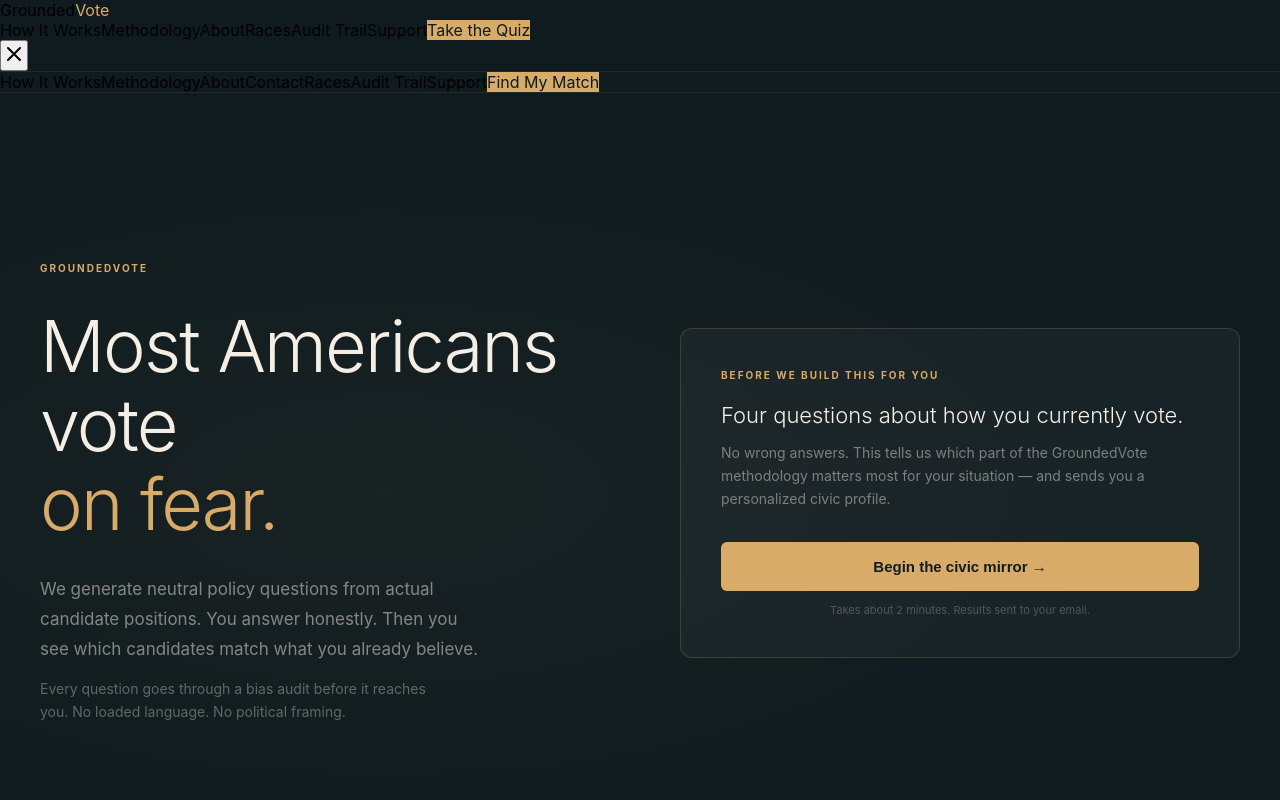
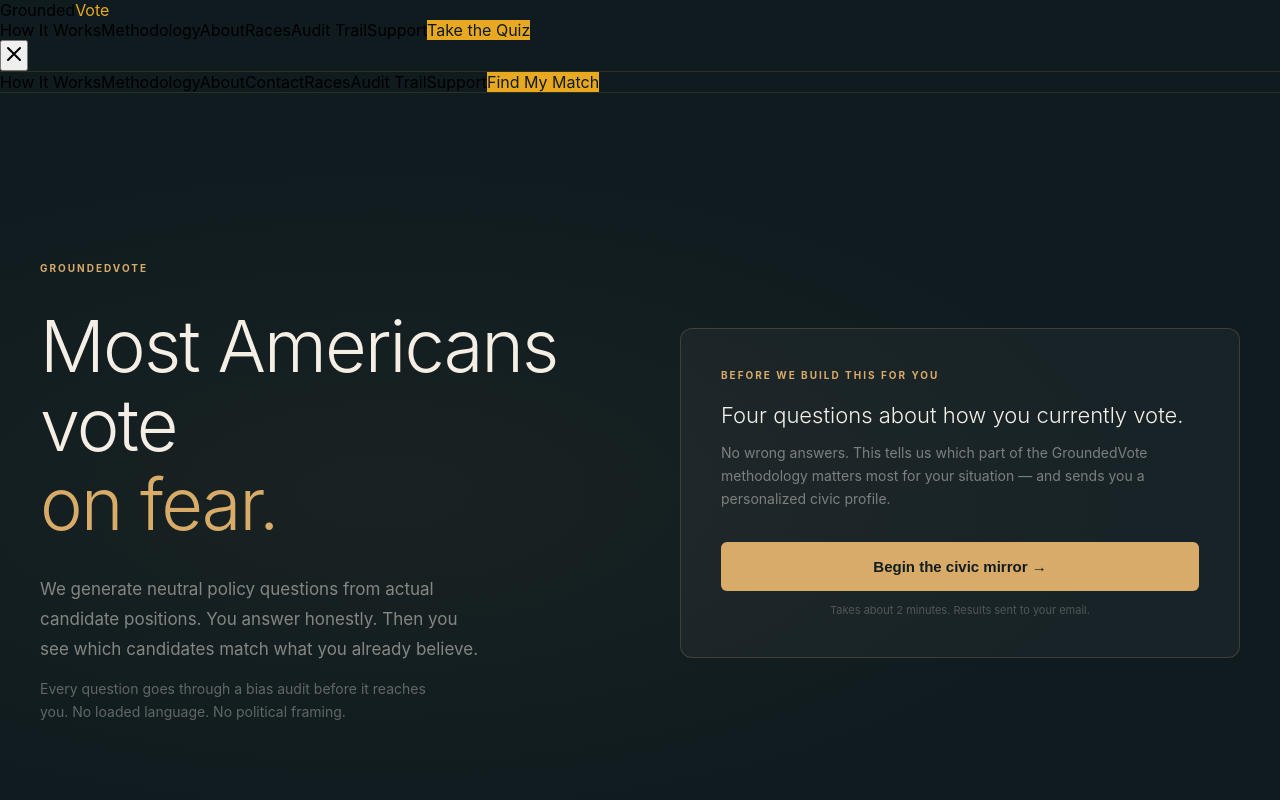
Before and after one commit to thefoundedproject/groundedvote-site, a Next.js app: page / in a window 1280 px wide. Both pictures are taken after a click on the button "Menu". Shown: the top 800 px of the page. Built offline with nearby package versions, Linux system fonts and the light colour scheme.

Commit message:
Update layout.js

```diff
--- a/app/layout.js
+++ b/app/layout.js
@@ -89,10 +89,10 @@
   const [menuOpen, setMenuOpen] = useState(false)
 
   return (
-    <nav style={{ backgroundColor: '#0F1B1F', borderBottom: menuOpen ? '1px solid rgba(216,171,105,0.1)' : 'none' }} className="fixed top-0 left-0 right-0 z-50 px-6 py-4">
+    <nav style={{ backgroundColor: '#0F1B1F', borderBottom: menuOpen ? '1px solid rgba(232,168,32,0.15)' : 'none' }} className="fixed top-0 left-0 right-0 z-50 px-6 py-4">
       <div className="max-w-6xl mx-auto flex items-center justify-between">
         <a href="/" className="text-white font-semibold text-lg tracking-wide">
-          Grounded<span style={{ color: '#D8AB69' }}>Vote</span>
+          Grounded<span style={{ color: '#E8A820' }}>Vote</span>
         </a>
         <div className="hidden md:flex items-center gap-8">
           <a href="/how-it-works" className="text-gray-300 hover:text-white text-sm transition-colors">How It Works</a>
@@ -101,7 +101,7 @@
           <a href="/races" className="text-gray-300 hover:text-white text-sm transition-colors">Races</a>
           <a href="/audit" className="text-gray-300 hover:text-white text-sm transition-colors">Audit Trail</a>
           <a href="/support" className="text-gray-300 hover:text-white text-sm transition-colors">Support</a>
-          <a href="/#quiz" style={{ backgroundColor: '#D8AB69', color: '#0F1B1F' }} className="px-4 py-2 text-sm font-semibold rounded hover:opacity-90 transition-opacity">
+          <a href="/#quiz" style={{ backgroundColor: '#E8A820', color: '#0F1B1F' }} className="px-4 py-2 text-sm font-semibold rounded hover:opacity-90 transition-opacity">
             Take the Quiz
           </a>
         </div>
@@ -124,7 +124,7 @@
 
       {/* Mobile menu */}
       {menuOpen && (
-        <div style={{ backgroundColor: '#0F1B1F', borderTop: '1px solid rgba(216,171,105,0.1)' }} className="md:hidden px-6 py-4 flex flex-col gap-4 mt-2">
+        <div style={{ backgroundColor: '#0F1B1F', borderTop: '1px solid rgba(232,168,32,0.15)' }} className="md:hidden px-6 py-4 flex flex-col gap-4 mt-2">
           <a href="/how-it-works" onClick={() => setMenuOpen(false)} className="text-gray-300 hover:text-white text-sm transition-colors py-2">How It Works</a>
           <a href="/methodology" onClick={() => setMenuOpen(false)} className="text-gray-300 hover:text-white text-sm transition-colors py-2">Methodology</a>
           <a href="/about" onClick={() => setMenuOpen(false)} className="text-gray-300 hover:text-white text-sm transition-colors py-2">About</a>
@@ -132,7 +132,7 @@
           <a href="/races" onClick={() => setMenuOpen(false)} className="text-gray-300 hover:text-white text-sm transition-colors py-2">Races</a>
           <a href="/audit" onClick={() => setMenuOpen(false)} className="text-gray-300 hover:text-white text-sm transition-colors py-2">Audit Trail</a>
           <a href="/support" onClick={() => setMenuOpen(false)} className="text-gray-300 hover:text-white text-sm transition-colors py-2">Support</a>
-          <a href="/align" onClick={() => setMenuOpen(false)} style={{ backgroundColor: '#D8AB69', color: '#0F1B1F' }} className="px-4 py-3 text-sm font-semibold rounded text-center hover:opacity-90 transition-opacity mt-2">
+          <a href="/align" onClick={() => setMenuOpen(false)} style={{ backgroundColor: '#E8A820', color: '#0F1B1F' }} className="px-4 py-3 text-sm font-semibold rounded text-center hover:opacity-90 transition-opacity mt-2">
             Find My Match
           </a>
         </div>
@@ -147,11 +147,11 @@
       <div className="max-w-6xl mx-auto">
         <div className="grid md:grid-cols-4 gap-10 mb-12">
           <div className="md:col-span-2">
-            <div className="text-white font-semibold text-lg mb-3">Grounded<span style={{ color: '#D8AB69' }}>Vote</span></div>
+            <div className="text-white font-semibold text-lg mb-3">Grounded<span style={{ color: '#E8A820' }}>Vote</span></div>
             <p className="text-sm leading-relaxed max-w-sm">
               A nonpartisan civic alignment engine. Know what you actually believe. See who actually matches.
             </p>
-            <div style={{ width: '40px', height: '2px', backgroundColor: '#D8AB69' }} className="mt-4" />
+            <div style={{ width: '40px', height: '2px', backgroundColor: '#E8A820' }} className="mt-4" />
           </div>
           <div>
             <div className="text-white text-sm font-semibold mb-4 uppercase tracking-wider">Platform</div>
```
